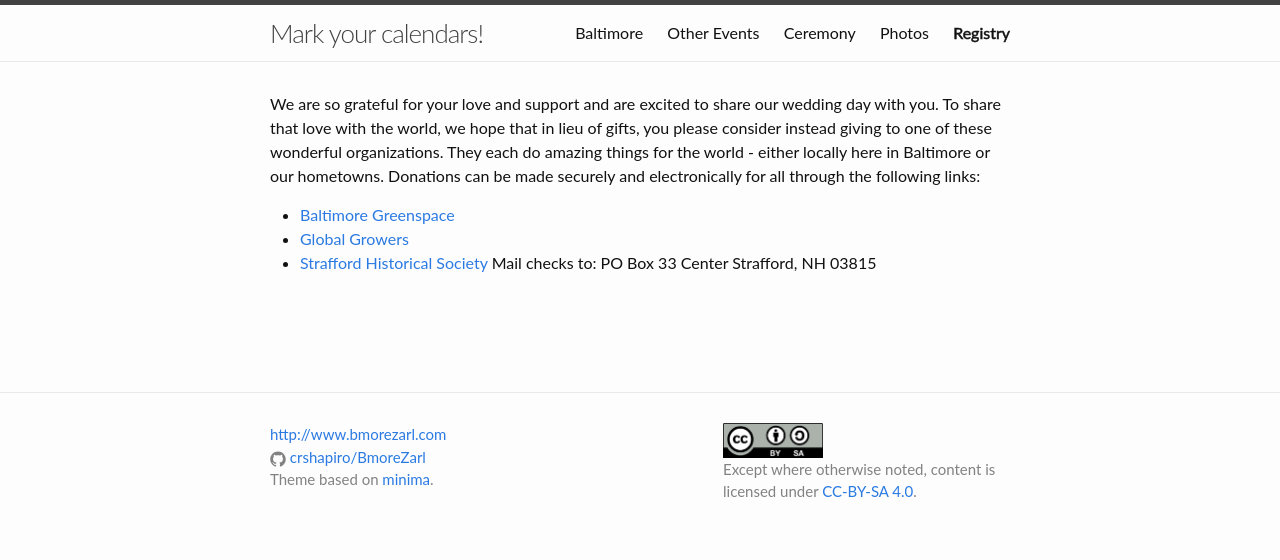
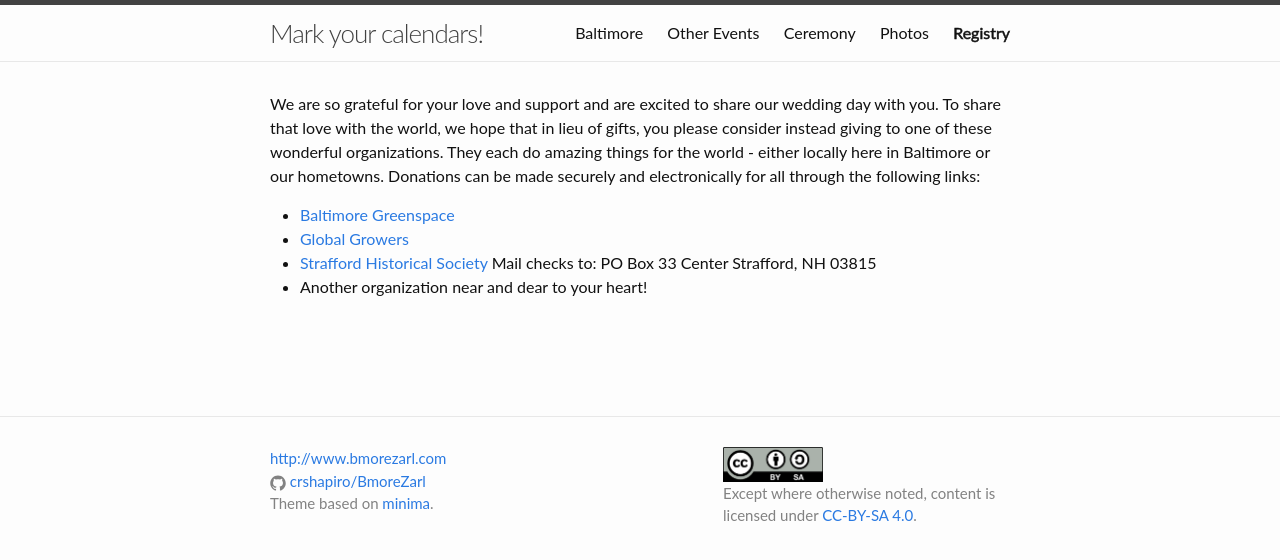
Before and after one commit to crshapiro/BmoreZarl, a Jekyll site: the page built from registry.md, in a window 1280 px wide. Shown: the top 560 px of the page. Built offline with Jekyll 4.4.1, drawn with Linux system fonts in a browser that asks for light colours.

Commit message:
Add personalized organization.

```diff
--- a/registry.md
+++ b/registry.md
@@ -10,6 +10,7 @@
 * [Baltimore Greenspace](http://baltimoregreenspace.org/)
 * [Global Growers](https://www.globalgrowers.org/donate/)
 * [Strafford Historical Society](https://strafhist.weebly.com/) Mail checks to: PO Box 33 Center Strafford, NH 03815
+* Another organization near and dear to your heart!
 <!-- * Girls in science? -->
 <!-- * Conservation? -->
 <!-- * Doctors Without Borders? -->
```
